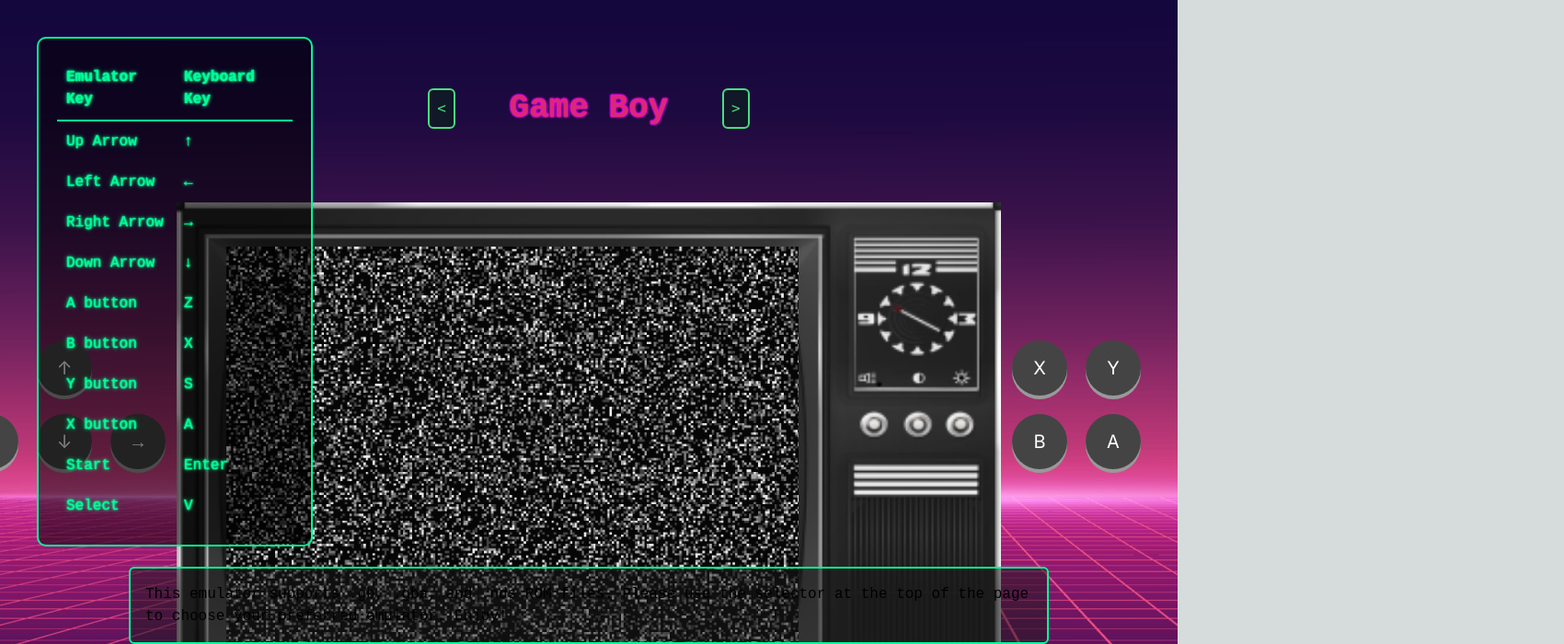
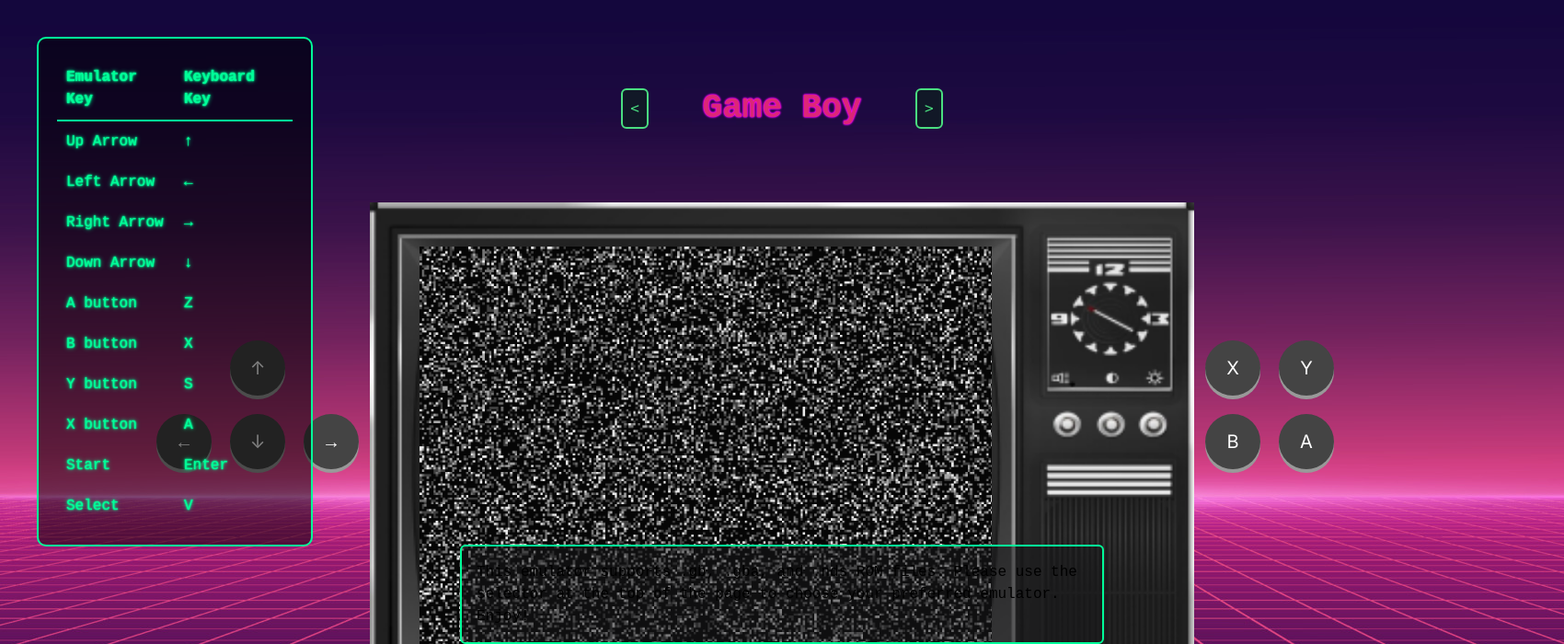
Before and after one commit to Clavvv/VirtualArcade, a Next.js app: page / in a window 1280 px wide. Shown: the top 700 px of the page at 92% size, 1700 px wide, since content can reach past the window. Built offline with nearby package versions, Linux system fonts and the light colour scheme.

Commit message:
More visual bug fixes

```diff
--- a/app/page.js
+++ b/app/page.js
@@ -70,7 +70,7 @@
   };
 
   return (
-    <main className="flex h-screen flex-col items-center justify-between p-24 bg-neon">
+    <main className="flex h-screen flex-col items-center justify-between p-24 bg-neon" style={{ minWidth: '1700px' }}>
       <div className="flex flex-row items-center">
         <button
           className="cyber-button mx-5 active:bg-slate-600"
```
